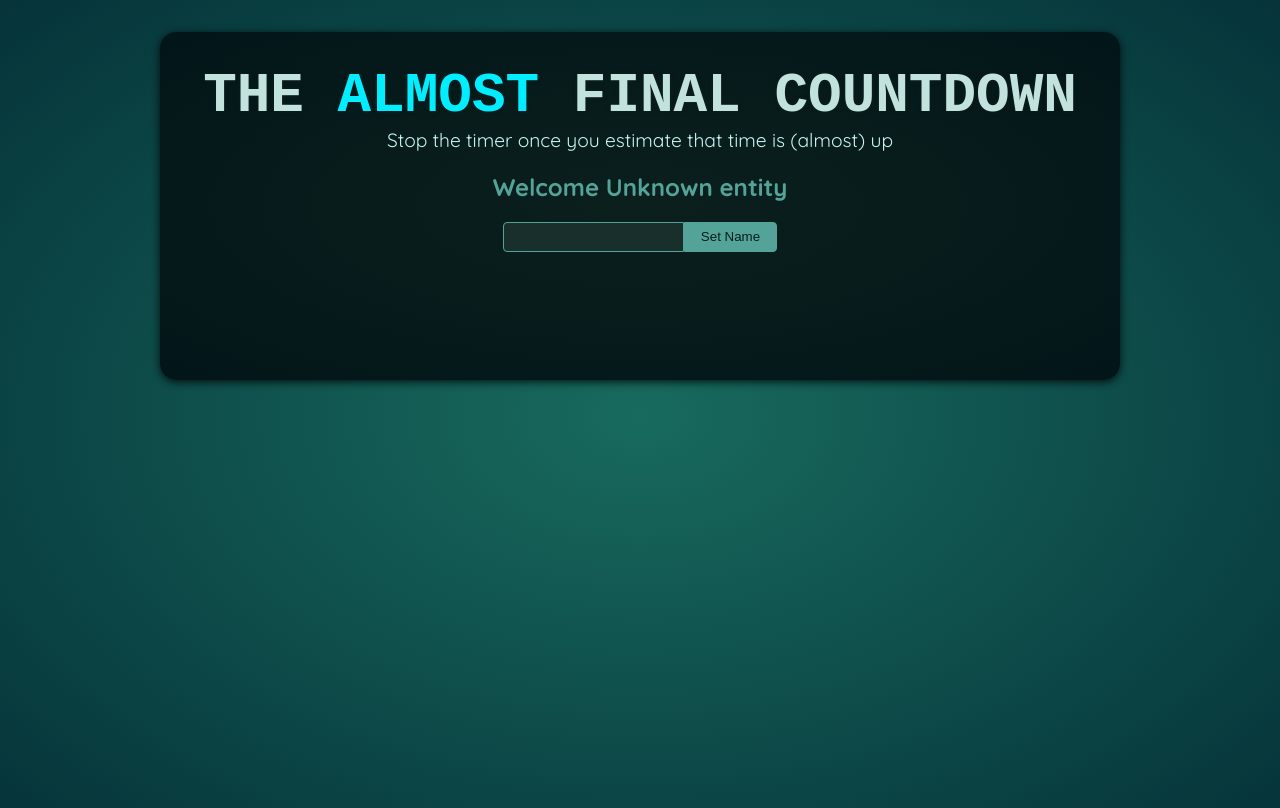
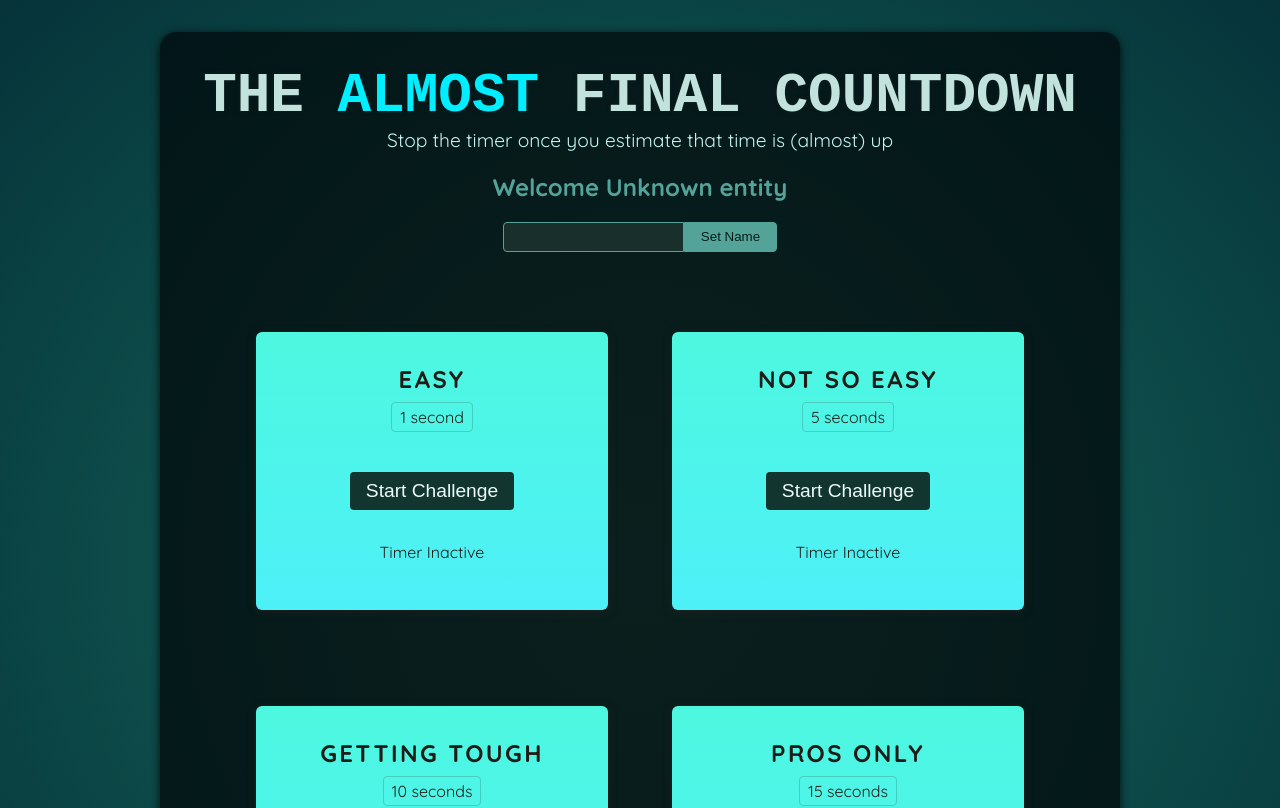
Before and after one commit to Kaustubh-Dengle/countdown-timer-app, a React (Vite) app: page / in a window 1280 px wide. Shown: the top 808 px of the page. Built offline with nearby package versions, Linux system fonts and the light colour scheme; a web font is replaced by a local one.

Commit message:
added dialogbox and results

```diff
--- a/src/App.jsx
+++ b/src/App.jsx
@@ -1,10 +1,16 @@
 import Player from './components/Player.jsx';
+import TimerChallenge from './components/TimerChallenge.jsx';
 
 function App() {
   return (
     <>
       <Player />
-      <div id="challenges"></div>
+      <div id="challenges">
+        <TimerChallenge title="Easy" targetTime={1}/>
+        <TimerChallenge title="Not so easy" targetTime={5}/>
+        <TimerChallenge title="Getting tough" targetTime={10}/>
+        <TimerChallenge title="Pros only" targetTime={15}/>
+      </div>
     </>
   );
 }
--- /dev/null
+++ b/src/components/ResultBox.jsx
@@ -0,0 +1,30 @@
+import { forwardRef, useImperativeHandle, useRef } from "react";
+
+const ResultBox = forwardRef(function ResultBox({ result, targetTime }, ref) {
+  const dialog = useRef();
+
+  useImperativeHandle(ref, () => {
+    return {
+      open() {
+        dialog.current.showModal();
+      },
+    };
+  });
+
+  return (
+    <dialog className="result-modal" ref={dialog}>
+      <h2>You {result}</h2>
+      <p>
+        The target time was <strong>{targetTime} seconds.</strong>;
+      </p>
+      <p>
+        You stopped the timer with <strong>X seconds left</strong>
+      </p>
+      <form method="dialog">
+        <button>Close</button>
+      </form>
+    </dialog>
+  );
+});
+
+export default ResultBox;
--- /dev/null
+++ b/src/components/TimerChallenge.jsx
@@ -0,0 +1,42 @@
+import { useRef, useState } from "react";
+import ResultBox from "./ResultBox";
+
+export default function TimerChallenge({ title, targetTime }) {
+  const timer = useRef();
+  const dialog = useRef();
+  const [timerStarted, setTimerStarted] = useState(false);
+  const [timerExpired, setTimerExpired] = useState(false);
+
+  function handleStart() {
+    timer.current = setTimeout(() => {
+      setTimerExpired(true);
+      dialog.current.open();
+    }, targetTime * 1000);
+
+    setTimerStarted(true);
+  }
+
+  function handleStop() {
+    clearTimeout(timer.current);
+  }
+
+  return (
+    <>
+      <ResultBox ref={dialog} result="lost" targetTime={targetTime} />
+      <section className="challenge">
+        <h2>{title}</h2>
+        <p className="challenge-time">
+          {targetTime} second{targetTime > 1 ? "s" : ""}
+        </p>
+        <p>
+          <button onClick={timerStarted ? handleStop : handleStart}>
+            {timerStarted ? "Stop" : "Start"} Challenge
+          </button>
+        </p>
+        <p className={timerStarted ? "active" : undefined}>
+          {timerStarted ? "Timer is Running..." : "Timer Inactive"}
+        </p>
+      </section>
+    </>
+  );
+}
```
